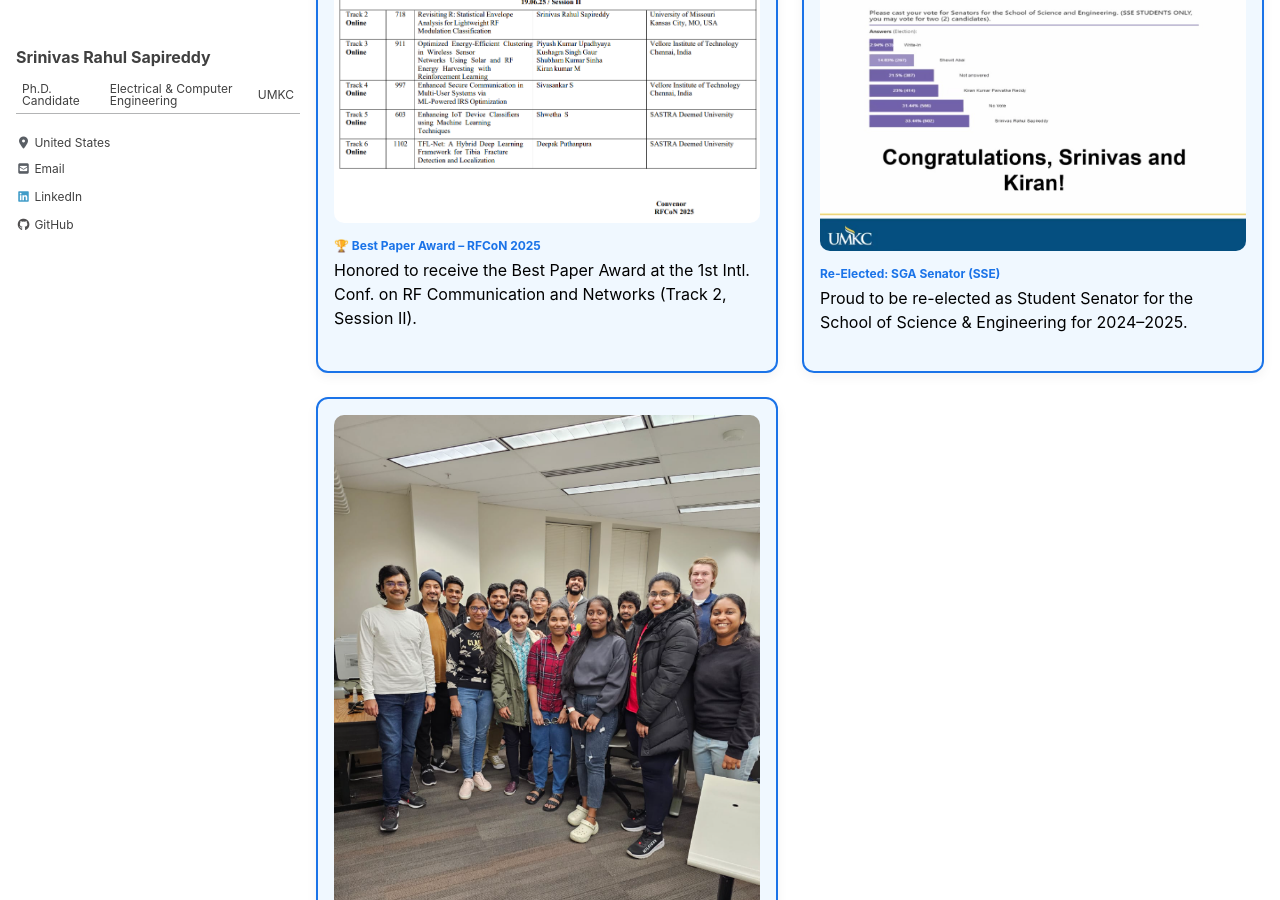
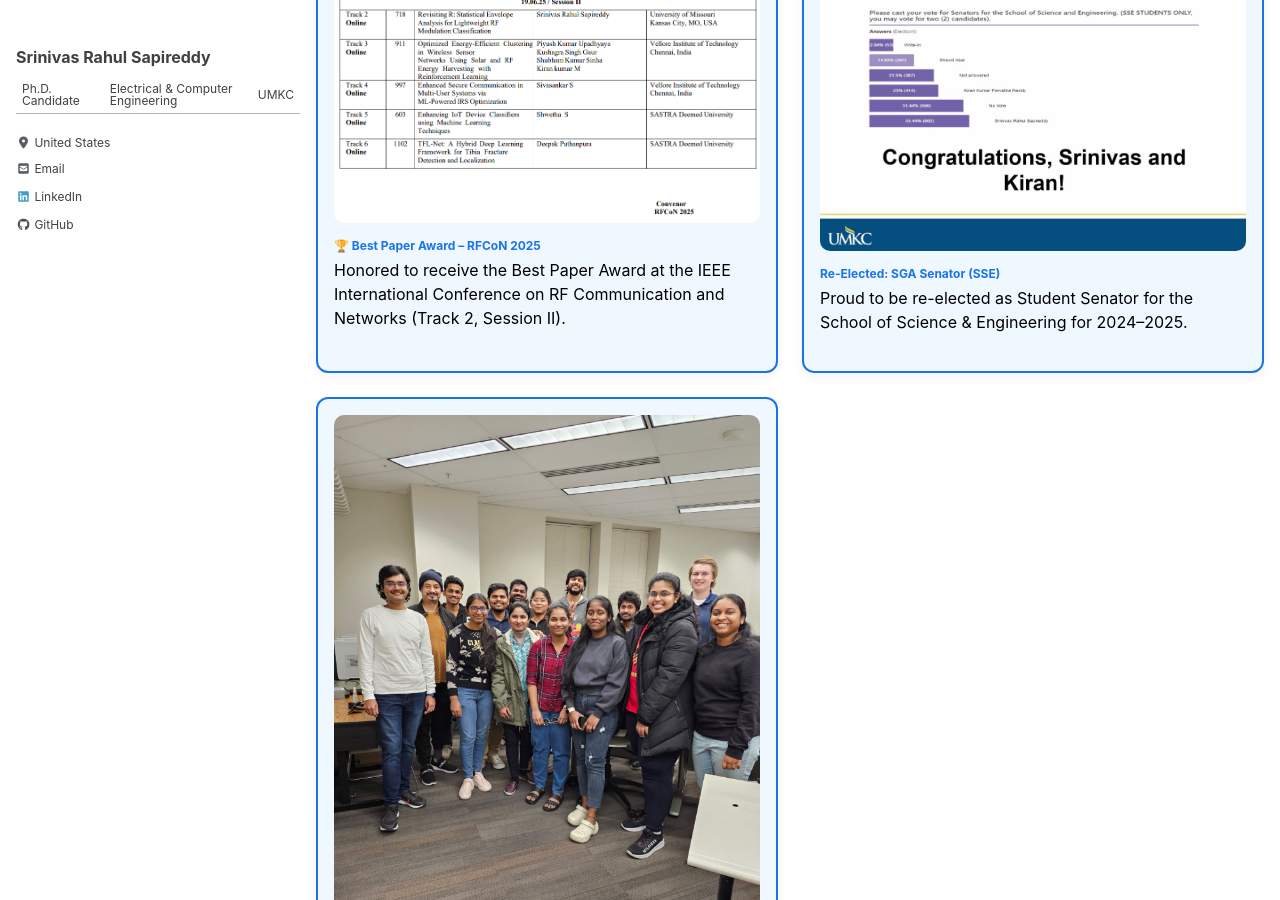
Before and after one commit to srsapireddy/srsapireddy.github.io, a Jekyll site: the page built from _pages/moments.md, in a window 1280 px wide and 900 px high, scrolled down 303 px. Built offline with Jekyll 4.4.1, drawn with Linux system fonts in a browser that asks for light colours; cached includes are drawn as plain includes; nearby versions of some CDN libraries.

Commit message:
Update moments.md

```diff
--- a/_pages/moments.md
+++ b/_pages/moments.md
@@ -73,7 +73,7 @@ author_profile: true
   <div class="highlight-card">
     <img src="/images/rfcon_award.png" alt="Best Paper Award – RFCoN 2025">
     <h4>🏆 Best Paper Award – RFCoN 2025</h4>
-    <p>Honored to receive the Best Paper Award at the 1st Intl. Conf. on RF Communication and Networks (Track 2, Session II).</p>
+    <p>Honored to receive the Best Paper Award at the IEEE International Conference on RF Communication and Networks (Track 2, Session II).</p>
   </div>
 
   <div class="highlight-card">
```
